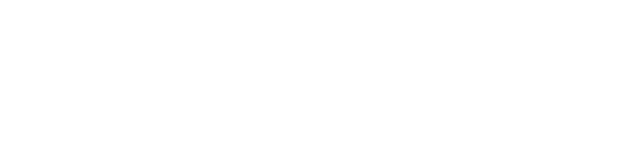
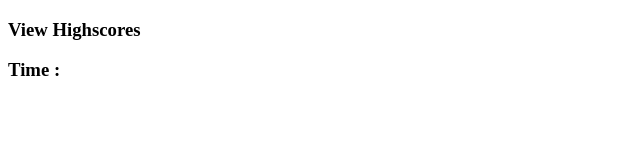
Before and after one commit to dolenand/HW4-Code-Quiz, a plain HTML site: page index.html in a window 1280 px wide. Shown: the whole page, without its empty margins (0-640 px from the left). Drawn offline with Linux system fonts and the light colour scheme.

Commit message:
Navbar html added

```diff
--- a/index.html
+++ b/index.html
@@ -5,8 +5,21 @@
     <meta http-equiv="X-UA-Compatible" content="IE=edge">
     <meta name="viewport" content="width=device-width, initial-scale=1.0">
     <title>Andy's Code Quiz!</title>
+
 </head>
 <body>
+    <nav id="navBar">
+        <div class="row">
+            <div class="col-8" id="scores">
+                <a class="NavA" onclick="init()">
+                    <h3>View Highscores</h3>
+                </a>
+            </div>
 
+            <div class="col-4" id="timerTag">
+                <h3> Time : <span class="time"></span></h3>
+            </div>
+        </div>
+    </nav>
 </body>
 </html>
```
